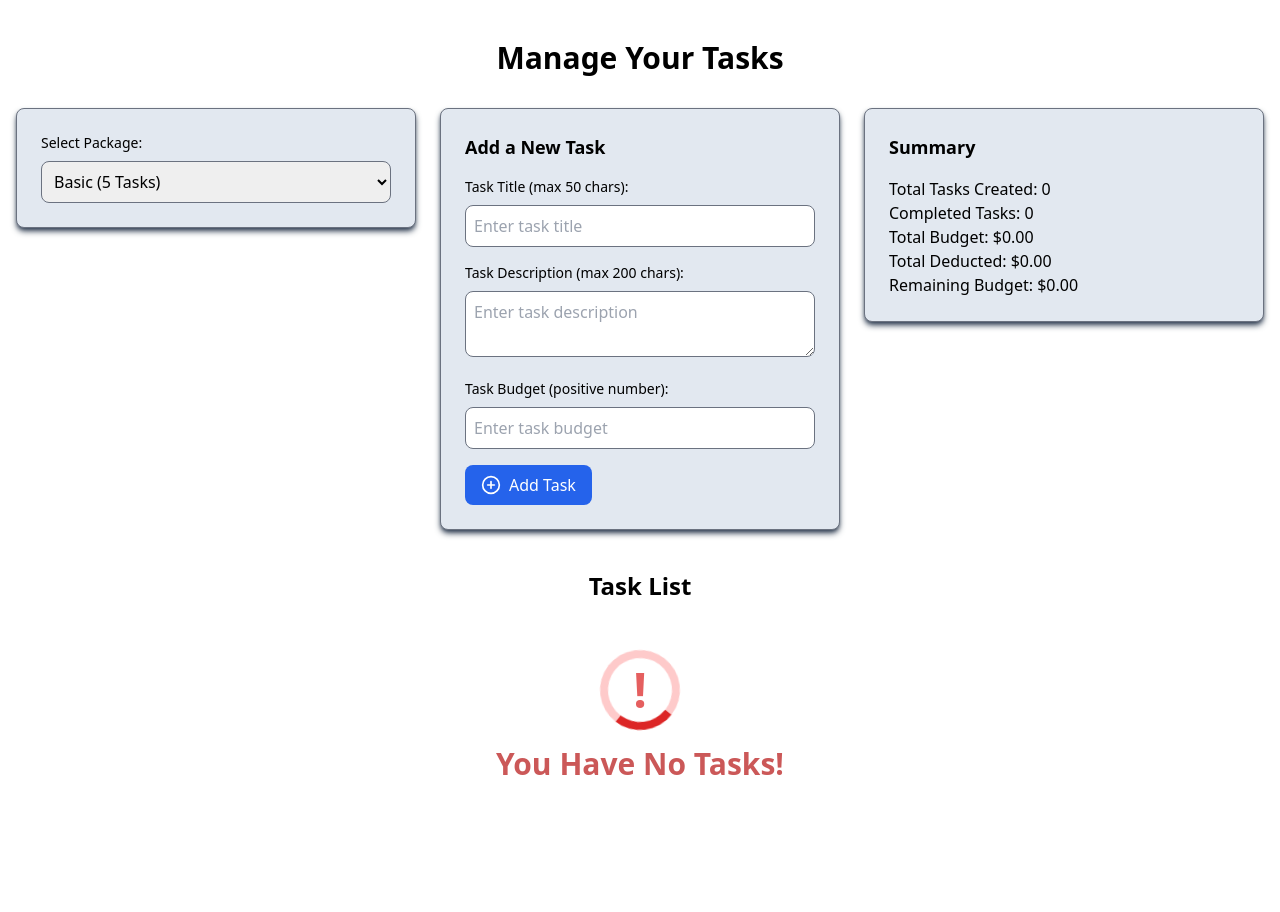
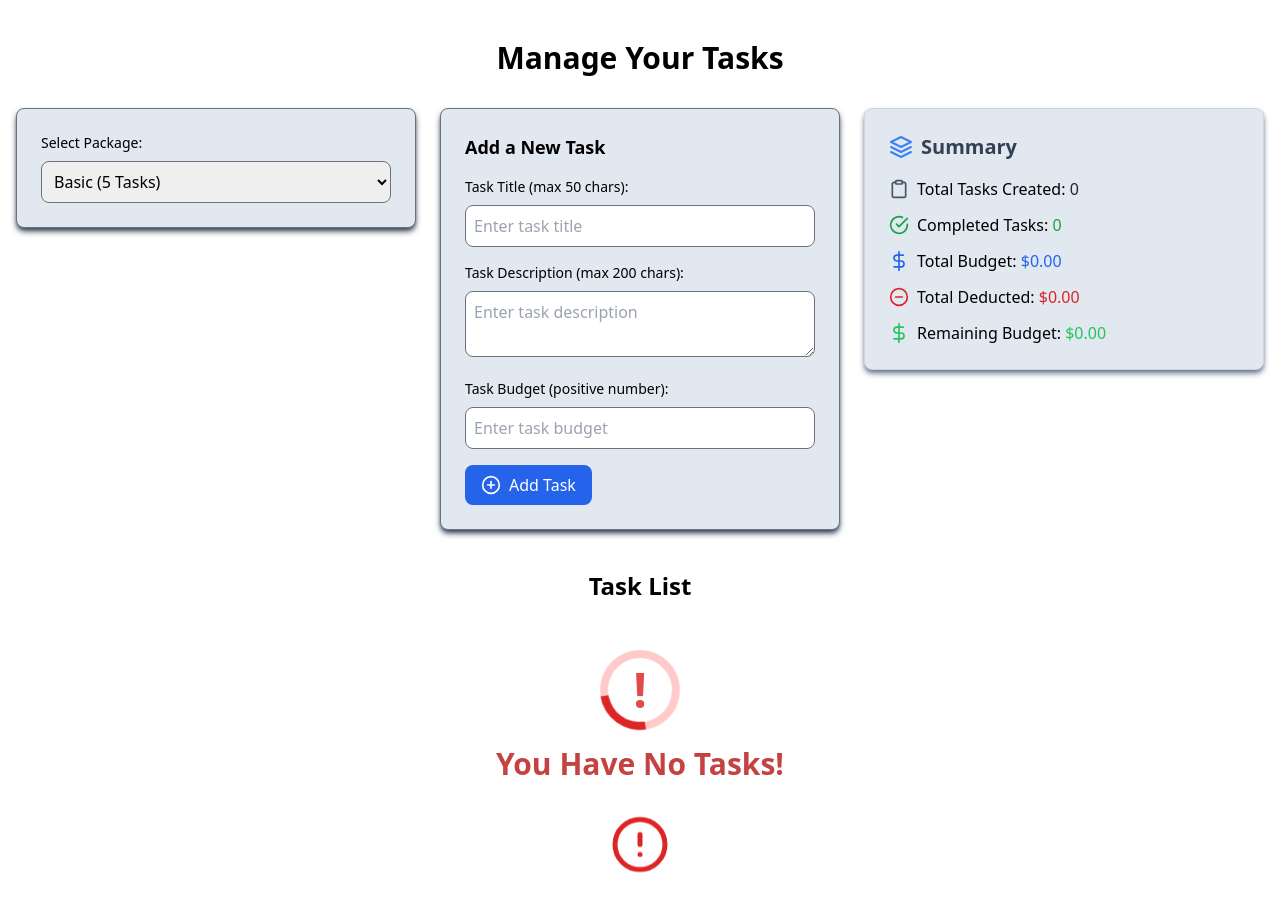
Before and after one commit to nazmul-nhb/task-manager-fun, a React (Vite) app: page / in a window 1280 px wide. Shown: the top 912 px of the page. Before the commit the page ends 854 px from the top, so only its background shows below. Built offline with nearby package versions, Linux system fonts and the light colour scheme.

Commit message:
redesigned summary component; added more icons

```diff
--- a/src/components/Task.jsx
+++ b/src/components/Task.jsx
@@ -4,27 +4,57 @@ import { FiTrash2, FiCheckSquare, FiSquare } from "react-icons/fi";
 const Task = ({ task, toggleTaskStatus, handleDeleteTask }) => {
 	return (
 		<div
-			className={`bg-white p-6 rounded-lg shadow-md ${
-				task.status === "Completed" ? "bg-green-100" : ""
+			className={`bg-slate-200 p-6 border rounded-lg shadow-md transition-all duration-500 transform hover:scale-105 ${
+				task.status === "Completed"
+					? "bg-green-100 shadow-green-800"
+					: "bg-red-100 shadow-red-700"
 			}`}
 		>
-			<div className="flex justify-between items-center">
+			<div className="flex justify-between items-start">
 				<div>
-					<h4 className="font-bold mb-2">{task.title}</h4>
-					<p className="text-sm mb-1">{task.description}</p>
-					<p className="text-sm">Budget: ${task.originalBudget}</p>
-					<p className="text-sm">Deducted: ${task.deducted}</p>
-					<p className="text-sm">
-						Effective: ${task.effectiveBudget}
+					<h4 className="font-bold text-xl mb-2">{task.title}</h4>
+					<p className="text-sm text-gray-600 mb-2">
+						{task.description}
 					</p>
-					<p className="text-sm font-semibold">
-						Status: {task.status}
-					</p>
+					<div className="text-sm font-medium">
+						<p>
+							Budget:{" "}
+							<span className="text-blue-500">
+								${task.originalBudget}
+							</span>
+						</p>
+						<p>
+							Deducted:{" "}
+							<span className="text-red-500">
+								${task.deducted}
+							</span>
+						</p>
+						<p>
+							Effective:{" "}
+							<span className="text-green-500">
+								${task.effectiveBudget}
+							</span>
+						</p>
+						<p
+							className={`font-semibold mt-2 ${
+								task.status === "Completed"
+									? "text-green-600"
+									: "text-red-600"
+							}`}
+						>
+							Status: {task.status}
+						</p>
+					</div>
 				</div>
-				<div className="flex gap-2">
+
+				<div className="flex gap-3 items-center">
 					<button
 						onClick={() => toggleTaskStatus(task.id)}
-						className="text-green-600"
+						className={`transition-colors duration-300 ${
+							task.status === "Pending"
+								? "text-gray-400 hover:text-blue-500"
+								: "text-green-600 hover:text-green-700"
+						}`}
 					>
 						{task.status === "Pending" ? (
 							<FiSquare size={24} />
@@ -34,7 +64,7 @@ const Task = ({ task, toggleTaskStatus, handleDeleteTask }) => {
 					</button>
 					<button
 						onClick={() => handleDeleteTask(task.id)}
-						className="text-red-600"
+						className="text-red-500 hover:text-red-600 transition-colors duration-300"
 					>
 						<FiTrash2 size={24} />
 					</button>
--- a/src/components/TaskList.jsx
+++ b/src/components/TaskList.jsx
@@ -1,22 +1,24 @@
 import Task from "./Task";
 import PropTypes from "prop-types";
+import { FiAlertCircle } from "react-icons/fi";
 
 const TaskList = ({ tasks, toggleTaskStatus, handleDeleteTask }) => {
 	if (!tasks.length) {
 		return (
-			<section
-				className="mb-6 mt-12 flex flex-col items-center justify-center"
-			>
+			<section className="mb-6 mt-12 flex flex-col items-center justify-center">
 				<div className="relative w-20 h-20 mb-4">
 					<div className="absolute inset-0 rounded-full border-8 border-red-200 border-t-red-600 animate-spin"></div>
 					<span className="absolute inset-0 text-5xl font-black text-red-600 flex items-center justify-center animate-pulse">
 						!
 					</span>
 				</div>
-
 				<h1 className="text-2xl lg:text-3xl font-bold text-red-700 mb-2 animate-pulse">
 					You Have No Tasks!
 				</h1>
+				<FiAlertCircle
+					size={60}
+					className="text-red-600 animate-bounce my-8"
+				/>
 			</section>
 		);
 	}
--- a/src/components/TaskSummary.jsx
+++ b/src/components/TaskSummary.jsx
@@ -1,4 +1,11 @@
 import PropTypes from "prop-types";
+import {
+	FiClipboard,
+	FiCheckCircle,
+	FiDollarSign,
+	FiMinusCircle,
+	FiLayers,
+} from "react-icons/fi";
 
 const TaskSummary = ({
 	totalTasks,
@@ -6,14 +13,62 @@ const TaskSummary = ({
 	totalBudget,
 	totalDeducted,
 }) => {
+	const remainingBudget = (totalBudget - totalDeducted).toFixed(2);
+
 	return (
-		<div className="bg-slate-200 p-6 border border-gray-500 rounded-lg shadow-md shadow-slate-700">
-			<h3 className="text-lg font-semibold mb-4">Summary</h3>
-			<p>Total Tasks Created: {totalTasks}</p>
-			<p>Completed Tasks: {completedTasks}</p>
-			<p>Total Budget: ${totalBudget.toFixed(2)}</p>
-			<p>Total Deducted: ${totalDeducted.toFixed(2)}</p>
-			<p>Remaining Budget: ${(totalBudget - totalDeducted).toFixed(2)}</p>
+		<div className="bg-slate-200 p-6 border border-gray-300 rounded-lg shadow-md shadow-slate-500 transition-all duration-500 hover:scale-105">
+			<h3 className="text-xl font-semibold mb-4 text-slate-700 flex items-center gap-2">
+				<FiLayers size={24} className="text-blue-500" />
+				Summary
+			</h3>
+
+			<div className="space-y-3">
+				<div className="flex items-center gap-2">
+					<FiClipboard size={20} className="text-slate-600" />
+					<p className="font-medium">
+						Total Tasks Created:{" "}
+						<span className="text-slate-800">{totalTasks}</span>
+					</p>
+				</div>
+
+				<div className="flex items-center gap-2">
+					<FiCheckCircle size={20} className="text-green-600" />
+					<p className="font-medium">
+						Completed Tasks:{" "}
+						<span className="text-green-600">{completedTasks}</span>
+					</p>
+				</div>
+
+				<div className="flex items-center gap-2">
+					<FiDollarSign size={20} className="text-blue-600" />
+					<p className="font-medium">
+						Total Budget:{" "}
+						<span className="text-blue-600">
+							${totalBudget.toFixed(2)}
+						</span>
+					</p>
+				</div>
+
+				<div className="flex items-center gap-2">
+					<FiMinusCircle size={20} className="text-red-600" />
+					<p className="font-medium">
+						Total Deducted:{" "}
+						<span className="text-red-600">
+							${totalDeducted.toFixed(2)}
+						</span>
+					</p>
+				</div>
+
+				<div className="flex items-center gap-2">
+					<FiDollarSign size={20} className="text-green-500" />
+					<p className="font-medium">
+						Remaining Budget:{" "}
+						<span className="text-green-500">
+							${remainingBudget}
+						</span>
+					</p>
+				</div>
+			</div>
 		</div>
 	);
 };
```
Also changed, not shown: 1 other file (tests, documents, lock files or other folders).
